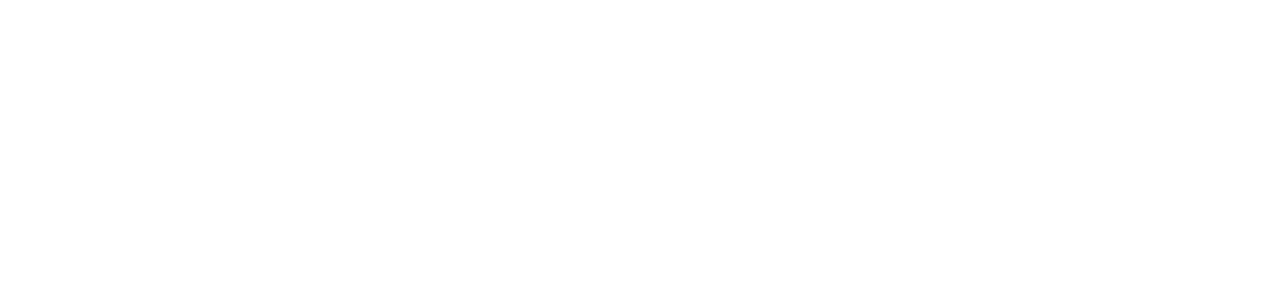
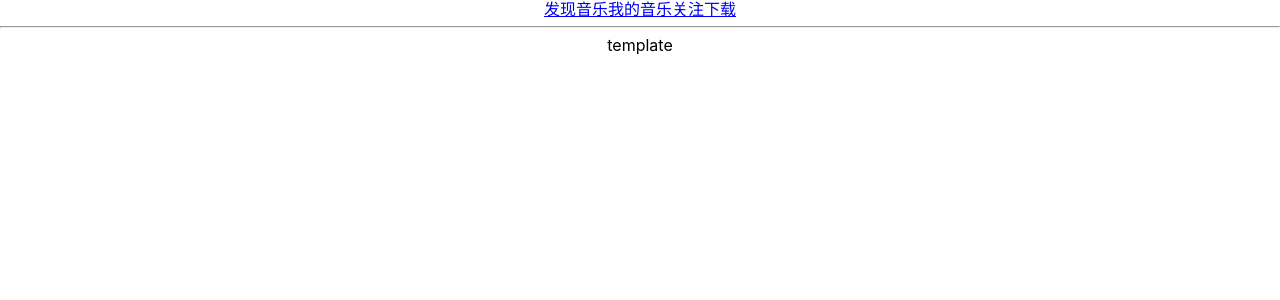
Before and after one commit to qiqzhao/net-ease, a React (Create React App) app: page /#/download in a window 1280 px wide. Before the commit this address had no page. Shown: the top 300 px of the page. Built offline with nearby package versions, Linux system fonts and the light colour scheme.

Commit message:
feat: change router

```diff
--- a/src/router/index.tsx
+++ b/src/router/index.tsx
@@ -1,16 +1,40 @@
 import React from 'react';
-import { RouteObject } from 'react-router-dom';
-import Home from '@/views/home';
+import { Navigate, RouteObject } from 'react-router-dom';
+// import Home from '@/views/home';
 import Discover from '@/views/discover';
+import Focus from '@/views/focus';
+import Download from '@/views/download';
+import My from '@/views/my';
+import NotFound from '@/views/not-found';
+import Layout from '@/views/layout';
 
 const routes: RouteObject[] = [
   {
     path: '/',
-    element: <Home />
+    element: <Layout />,
+    children: [
+      { index: true, element: <Navigate to="discover" /> },
+      {
+        path: 'discover',
+        element: <Discover />
+      },
+      {
+        path: '/focus',
+        element: <Focus />
+      },
+      {
+        path: '/download',
+        element: <Download />
+      },
+      {
+        path: '/my',
+        element: <My />
+      }
+    ]
   },
   {
-    path: '/discover',
-    element: <Discover />
+    path: '/*',
+    element: <NotFound />
   }
 ];
 
--- /dev/null
+++ b/src/views/download/index.tsx
@@ -0,0 +1,12 @@
+import React from 'react';
+import type { FC, ReactNode } from 'react';
+
+interface IProps {
+  children?: ReactNode;
+}
+
+const Download: FC<IProps> = () => {
+  return <div>template</div>;
+};
+
+export default Download;
--- /dev/null
+++ b/src/views/focus/index.tsx
@@ -0,0 +1,12 @@
+import React from 'react';
+import type { FC, ReactNode } from 'react';
+
+interface IProps {
+  children?: ReactNode;
+}
+
+const Focus: FC<IProps> = () => {
+  return <div>Focus</div>;
+};
+
+export default Focus;
--- a/src/views/home/index.tsx
+++ /dev/null
@@ -1,7 +0,0 @@
-import React from 'react';
-
-const Home = () => {
-  return <div>home</div>;
-};
-
-export default Home;
--- /dev/null
+++ b/src/views/layout/index.tsx
@@ -0,0 +1,21 @@
+import React from 'react';
+import { Link, Outlet } from 'react-router-dom';
+
+const Layout = () => {
+  return (
+    <div>
+      <nav>
+        <Link to="/">发现音乐</Link>
+        <Link to="/my">我的音乐</Link>
+        <Link to="/focus">关注</Link>
+        <Link to="/download">下载</Link>
+      </nav>
+
+      <hr />
+
+      <Outlet />
+    </div>
+  );
+};
+
+export default Layout;
--- /dev/null
+++ b/src/views/my/index.tsx
@@ -0,0 +1,7 @@
+import React, { FC } from 'react';
+
+const My: FC = () => {
+  return <div>my</div>;
+};
+
+export default My;
--- /dev/null
+++ b/src/views/not-found/index.tsx
@@ -0,0 +1,12 @@
+import React from 'react';
+import type { FC, ReactNode } from 'react';
+
+interface IProps {
+  children?: ReactNode;
+}
+
+const NotFound: FC<IProps> = () => {
+  return <div>NotFound</div>;
+};
+
+export default NotFound;
```
